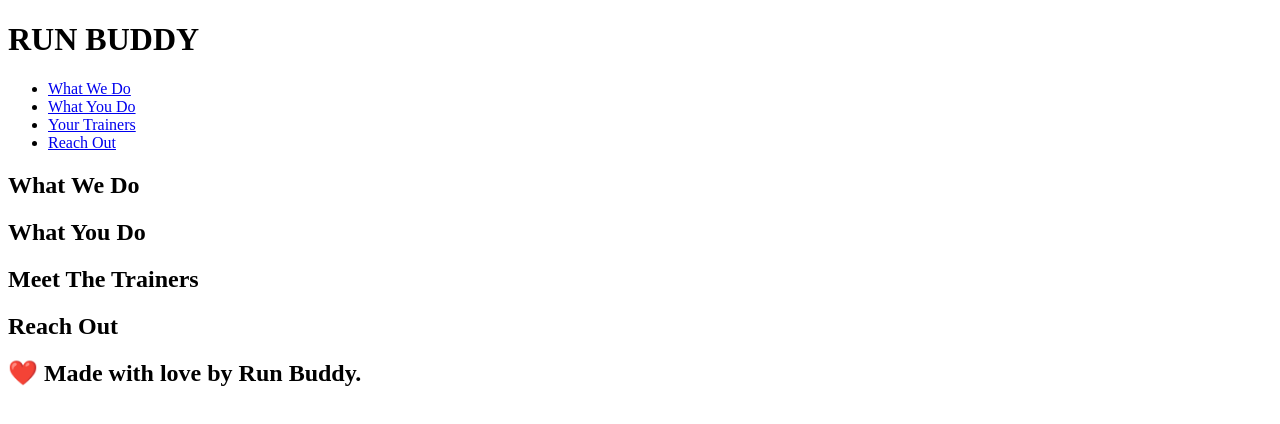
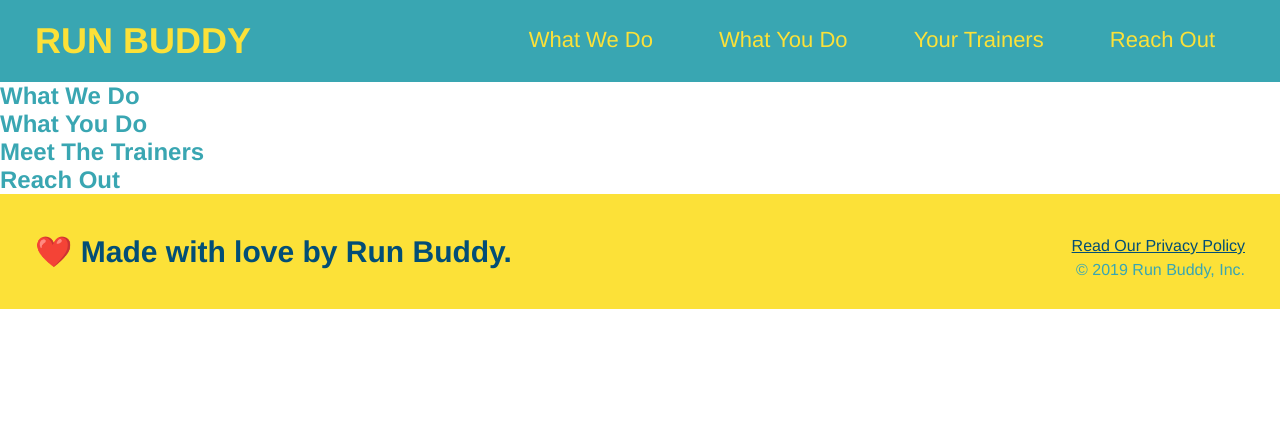
Before and after one commit to mastalukeremix/run-buddy, a plain HTML site: page index.html in a window 1280 px wide. Drawn offline with Linux system fonts and the light colour scheme.

Commit message:
added css

```diff
--- /dev/null
+++ b/assets/css/style.css
@@ -0,0 +1,110 @@
+* {
+
+    margin: 0;
+
+    padding: 0;
+
+    box-sizing: border-box;
+
+}
+
+body {
+
+    font-family: Helvetica, Arial, Helvetica, sans-serif;
+
+    color: #39a6b2;
+
+}
+
+header {
+
+    padding: 20px 35px;
+
+    background-color: #39a6b2;
+
+}
+
+
+header h1 {
+
+    font-weight: bold;
+
+    font-size: 36px;
+
+    color: #fce138;
+
+    margin: 0;
+
+    display: inline;
+
+}
+
+header a {
+
+    text-decoration: none;
+
+    color: #fce138;
+
+}
+
+header nav {
+
+    float: right;
+
+    margin: 7px 0;
+
+}
+
+header nav ul li {
+
+    display: inline;
+
+}
+
+header nav ul li {
+
+    margin: 0 30px;
+
+    font-weight: lighter;
+
+    font-size: 22px;
+
+}
+
+footer {
+
+    background: #fce138;
+
+    width: 100%;
+
+    padding: 40px 35px;
+
+}
+
+footer h2 {
+
+    display: inline;
+
+    color: #024e76;
+
+    font-size: 30px;
+
+    margin: 0;
+
+}
+
+footer div {
+
+    float: right;
+
+    line-height: 1.5;
+
+    text-align: right;
+
+}
+
+footer a {
+
+    color: #024e76;
+
+}
--- a/index.html
+++ b/index.html
@@ -6,6 +6,8 @@
         <meta charset="UTF-8" />
 
         <title>Run Buddy</title>
+
+        <link rel="stylesheet" href="./assets/css/style.css" />
 
     </head>
 
@@ -93,6 +95,14 @@
 
         <footer>
             <h2>❤️ Made with love by Run Buddy.</h2>
+
+            <div>
+
+                <a href="#">Read Our Privacy Policy</a><br />
+
+                &copy; 2019 Run Buddy, Inc.
+
+            </div>
         </footer>
 
     </body>
```
